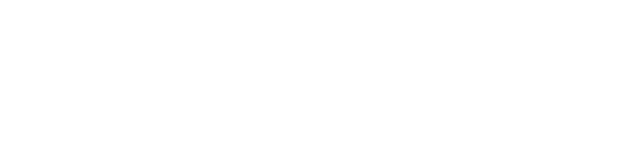
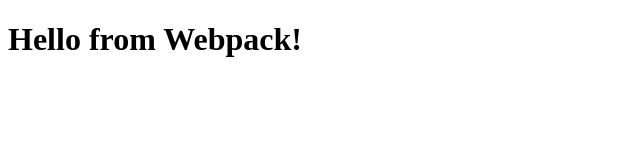
Before and after one commit to ehwus/restaurant, a website built with webpack: page index.html in a window 1280 px wide. Shown: the whole page, without its empty margins (0-640 px from the left). Built offline with nearby package versions, Linux system fonts and the light colour scheme.

Commit message:
html and js now linked up

```diff
--- a/index.html
+++ b/index.html
@@ -5,7 +5,9 @@
     <meta http-equiv="X-UA-Compatible" content="IE=edge" />
     <meta name="viewport" content="width=device-width, initial-scale=1.0" />
     <title>Restaurant</title>
-    <script src="./dist/main.js"></script>
+    <script src="./dist/main.js" defer></script>
   </head>
-  <body></body>
+  <body>
+    <div id="content"></div>
+  </body>
 </html>
--- a/src/index.js
+++ b/src/index.js
@@ -0,0 +1,2 @@
+const content = document.getElementById('content');
+content.innerHTML = '<h1>Hello from Webpack!</h1>';
```
